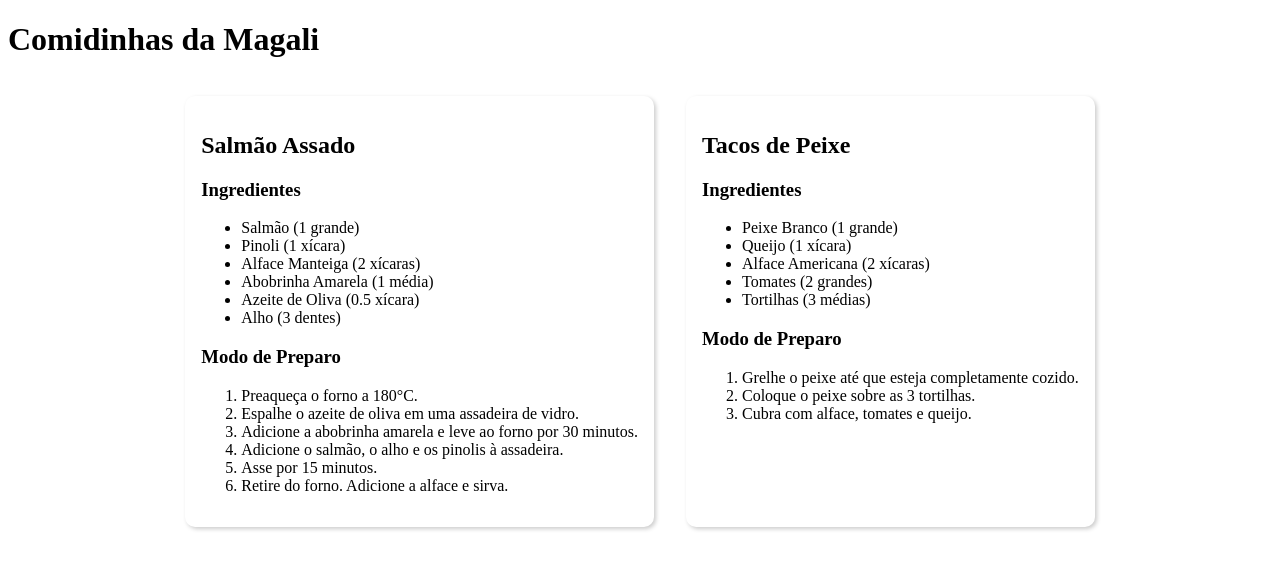
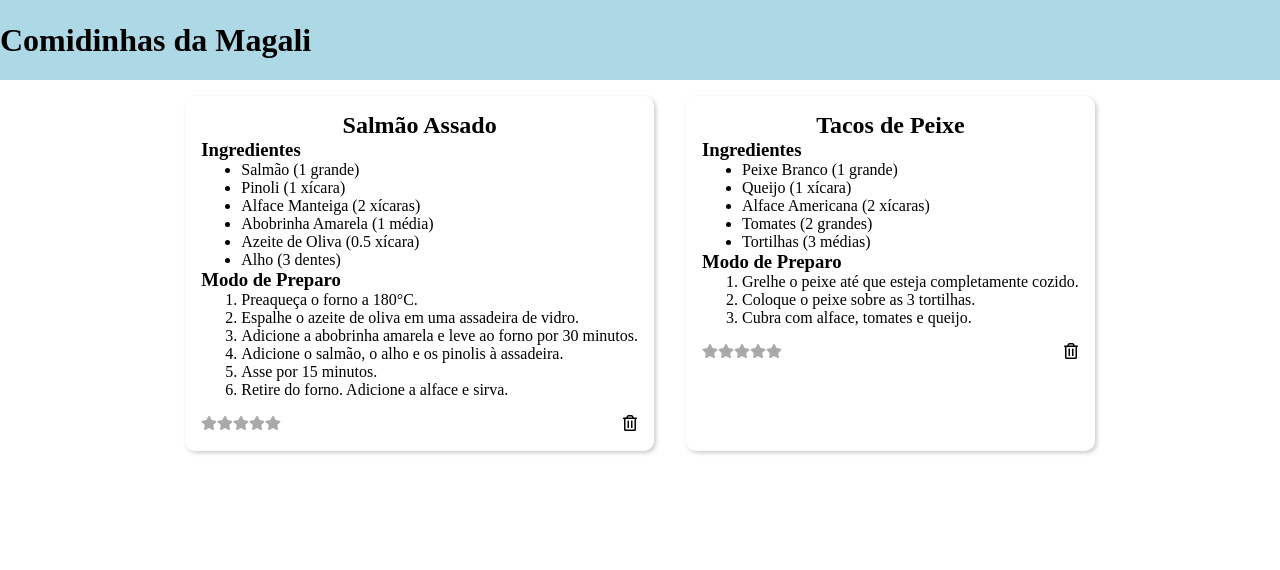
Before and after one commit to Kauan-13/IFSC_FEI2, a React (Vite) app in the folder receitas/: page / in a window 1280 px wide. Shown: the top 570 px of the page. Built offline with nearby package versions, Linux system fonts and the light colour scheme.

Commit message:
Avaliação

```diff
--- a/receitas/index.html
+++ b/receitas/index.html
@@ -2,7 +2,7 @@
 <html lang="pt-BR">
   <head>
     <meta charset="UTF-8" />
-    <link rel="icon" type="image/svg+xml" href="/vite.svg" />
+    <link rel="icon" type="image/svg+xml" href="" />
     <meta name="viewport" content="width=device-width, initial-scale=1.0" />
     <title>Comidinhas da Magali</title>
   </head>
--- a/receitas/package.json
+++ b/receitas/package.json
@@ -11,7 +11,8 @@
   },
   "dependencies": {
     "react": "^19.1.0",
-    "react-dom": "^19.1.0"
+    "react-dom": "^19.1.0",
+    "react-icons": "^5.5.0"
   },
   "devDependencies": {
     "@eslint/js": "^9.25.0",
--- a/receitas/src/App.css
+++ b/receitas/src/App.css
@@ -0,0 +1,3 @@
+* {
+    margin: 0;
+}
--- a/receitas/src/App.tsx
+++ b/receitas/src/App.tsx
@@ -1,3 +1,4 @@
+import "./App.css"
 import Cabecalho from "./componentes/Cabecalho";
 import Principal from "./componentes/Principal";
 
--- /dev/null
+++ b/receitas/src/componentes/Avaliacao/index.tsx
@@ -0,0 +1,19 @@
+import { useState } from "react";
+import Estrela from "../Estrela";
+
+
+const Avaliacao = () => {
+    const numEstrelas: number = 5;
+    const estrelas = [...Array(numEstrelas)];
+    const [avaliacao, setAvaliacao] = useState(0);
+
+    return (
+        <div className="avaliacao">
+            {estrelas.map((_, i) => (
+                <Estrela key={i} selecionada={avaliacao > i} aoSelecionar = {() => setAvaliacao(i + 1)}/>
+            ))}
+        </div>
+    )
+}
+
+export default Avaliacao
--- a/receitas/src/componentes/Cabecalho/index.tsx
+++ b/receitas/src/componentes/Cabecalho/index.tsx
@@ -1,3 +1,5 @@
+import "./style.css";
+
 interface Props {
     children: string,
 }
--- /dev/null
+++ b/receitas/src/componentes/Cabecalho/style.css
@@ -0,0 +1,8 @@
+header {
+    width: 100vw;
+    height: 5em;
+    background-color: lightblue;
+
+    line-height: 5em;
+    vertical-align: center;
+}
--- /dev/null
+++ b/receitas/src/componentes/Estrela/index.tsx
@@ -0,0 +1,17 @@
+import { FaStar } from "react-icons/fa";
+
+interface Props {
+    selecionada: boolean,
+    aoSelecionar: () => void
+}
+
+const Estrela = ({ selecionada, aoSelecionar }: Props) => {
+
+    return (
+        <FaStar color={selecionada ? "yellow" : "darkgray"}
+            onClick={aoSelecionar}
+        />
+    );
+}
+
+export default Estrela;
--- a/receitas/src/componentes/Principal/index.tsx
+++ b/receitas/src/componentes/Principal/index.tsx
@@ -1,10 +1,11 @@
 import "./style.css"
 
 import Receita from "../Receita";
+import type { IReceita } from "../../interfaces/Receita";
 
 const Principal = () => {
 
-    const receitas = [{
+    const receitas: IReceita[] = [{
         nome: "Salmão Assado",
         ingredientes: [
             { nome: "Salmão", quantidade: 1, medida: "grande" },
@@ -42,7 +43,12 @@ const Principal = () => {
     return (
         <main className="receitas">
             {receitas.map((receita, i) => (
-                <Receita key={i} nome={receita.nome} ingredientes={receita.ingredientes} instrucoes={receita.instrucoes} />
+                <Receita
+                    key={i}
+                    nome={receita.nome}
+                    ingredientes={receita.ingredientes}
+                    instrucoes={receita.instrucoes}
+                />
             ))}
         </main>
     )
--- a/receitas/src/componentes/Receita/index.tsx
+++ b/receitas/src/componentes/Receita/index.tsx
@@ -1,18 +1,9 @@
+import type { IReceita } from "../../interfaces/Receita"
+import { FaRegTrashAlt } from "react-icons/fa";
 import "./style.css"
+import Avaliacao from "../Avaliacao";
 
-interface Ingredientes {
-    nome: string,
-    quantidade: number,
-    medida: string
-}
-
-interface Props {
-    nome: string,
-    ingredientes: Ingredientes[],
-    instrucoes: string[]
-}
-
-const Receita = ({ nome, ingredientes, instrucoes }: Props) => {
+const Receita = ({ nome, ingredientes, instrucoes }: IReceita) => {
     return (
         <article className="receita">
             <h2>{nome}</h2>
@@ -28,6 +19,10 @@ const Receita = ({ nome, ingredientes, instrucoes }: Props) => {
                     <li key={i}>{instrucao}</li>
                 ))}
             </ol>
+            <div className="receita-rodape">
+                <Avaliacao/>
+                <FaRegTrashAlt />
+            </div>
         </article>
     )
 }
--- a/receitas/src/componentes/Receita/style.css
+++ b/receitas/src/componentes/Receita/style.css
@@ -6,3 +6,13 @@
     border-radius: 10px;
     transition: 250ms ease-in-out;
 }
+
+.receita h2 {
+    text-align: center;
+}
+
+.receita-rodape {
+    margin-top: 1em;
+    display: flex;
+    justify-content: space-between;
+}
--- /dev/null
+++ b/receitas/src/interfaces/Receita.tsx
@@ -0,0 +1,11 @@
+interface IReceita {
+    nome: string,
+    ingredientes: {
+        nome: string,
+        quantidade: number,
+        medida: string
+    }[],
+    instrucoes: string[],
+}
+
+export type { IReceita };
```
Also changed, not shown: 1 other file (tests, documents, lock files or other folders).
